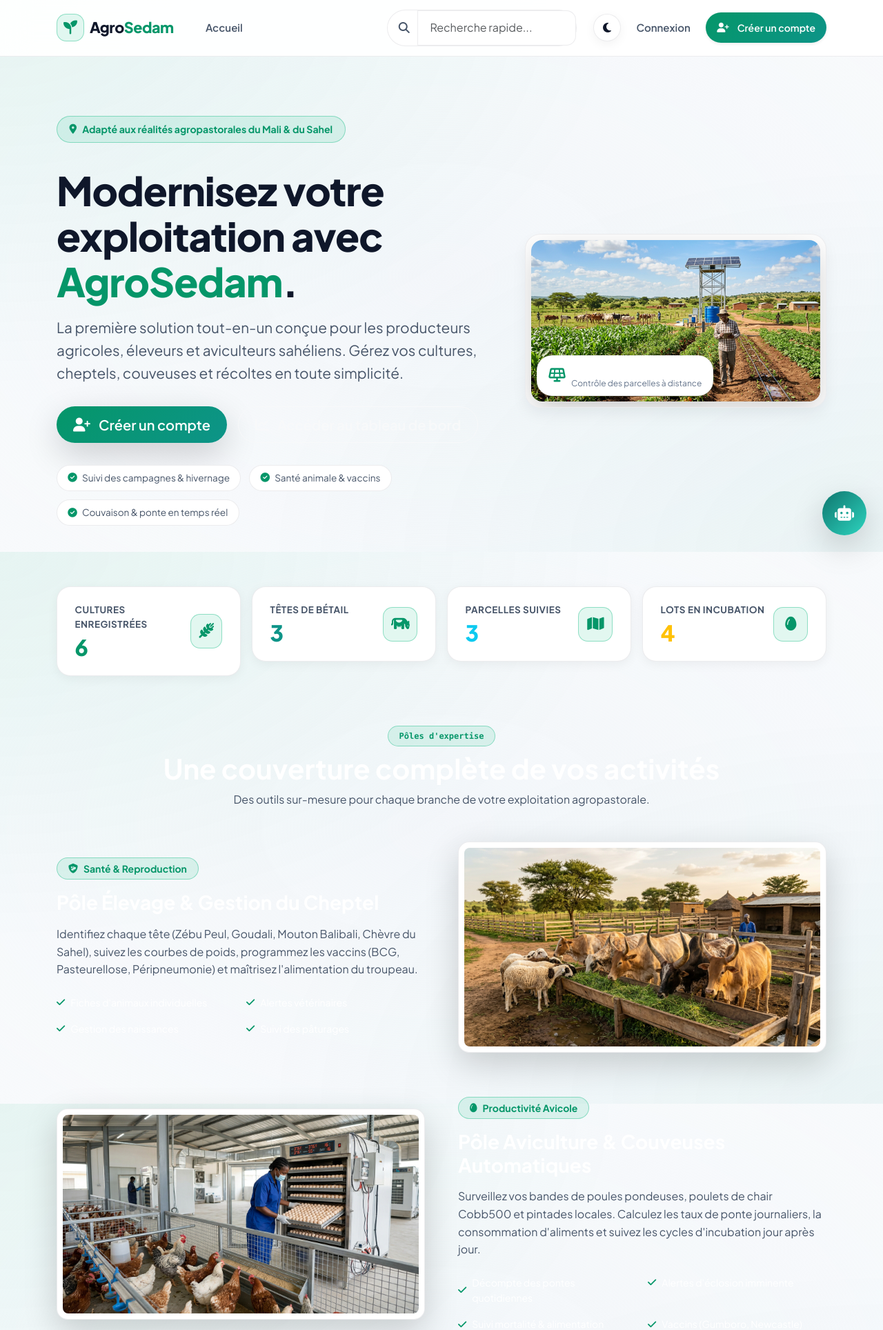
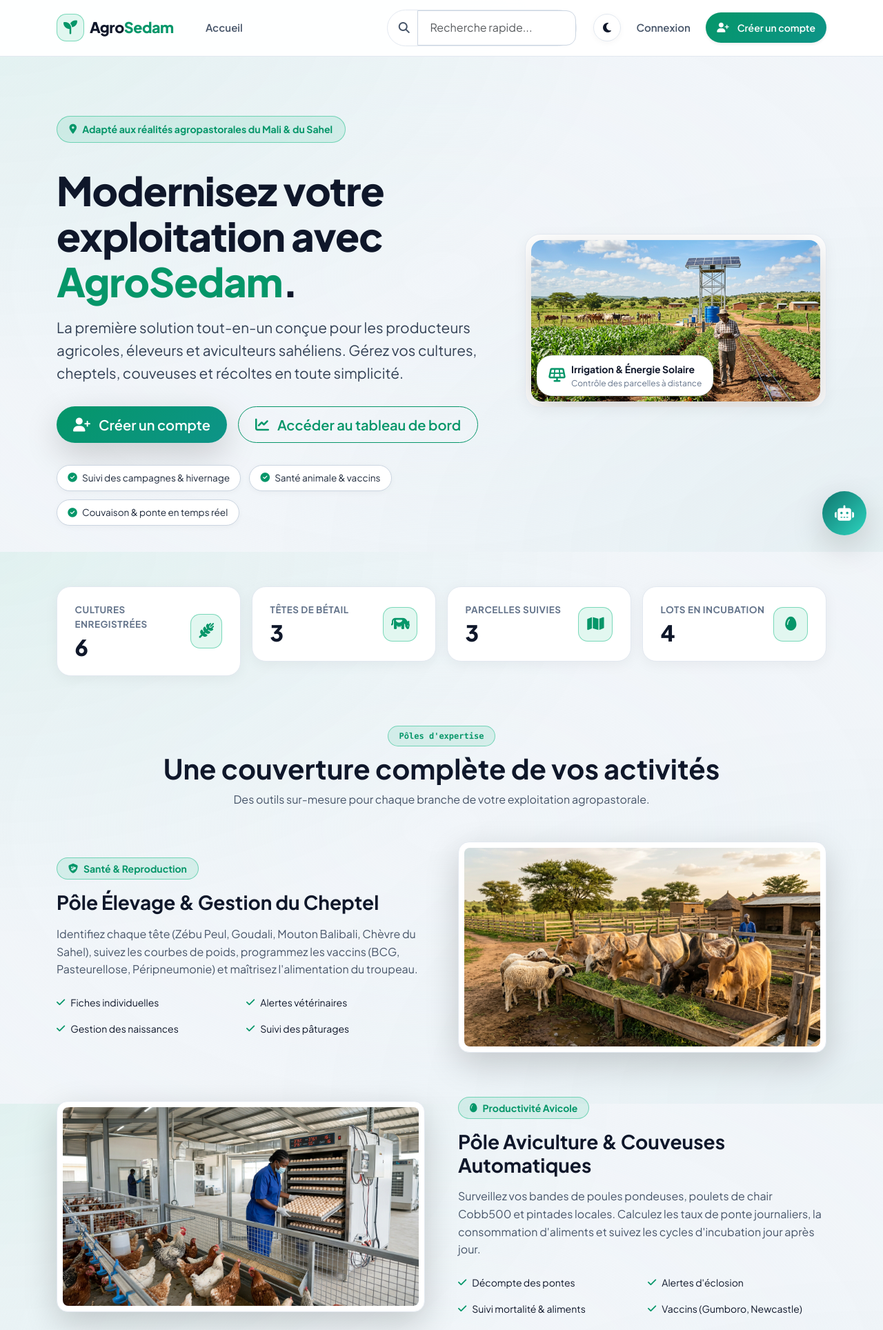
Before and after one commit to Alassane9869/agro, a Django app: page / in a window 1280 px wide. Shown: the top 1928 px of the page at 69% size. Run offline with Django 5.2, Linux system fonts and the light colour scheme; data comes from the database, SQL or seed files in the repository.

Commit message:
Refonte complete du Mode Jour et securite contraste sur toutes les pages de gestion et accueil

```diff
--- a/static/css/style.css
+++ b/static/css/style.css
@@ -12,9 +12,9 @@
     --bg-surface: #0f172a;
     --bg-card: rgba(15, 23, 42, 0.85);
     --bg-card-hover: rgba(22, 33, 56, 0.95);
-    --bg-input: rgba(15, 23, 42, 0.85);
-    --bg-input-focus: rgba(15, 23, 42, 0.98);
-    --bg-nav: rgba(9, 14, 23, 0.9);
+    --bg-input: rgba(15, 23, 42, 0.9);
+    --bg-input-focus: rgba(15, 23, 42, 1);
+    --bg-nav: rgba(9, 14, 23, 0.92);
 
     --primary: #10b981;
     --primary-hover: #059669;
@@ -29,6 +29,7 @@
 
     --text-main: #f8fafc;
     --text-current: #ffffff;
+    --text-heading: #ffffff;
     --text-muted: #cbd5e1;
     --text-dim: #94a3b8;
 
@@ -46,21 +47,21 @@
 }
 
 /* ==========================================
-   2. THÈME CLAIR (LIGHT MODE - DESIGN ÉPURÉ)
+   2. THÈME CLAIR (LIGHT MODE - ULTRA LISIBLE & ÉPURÉ)
    ========================================== */
 [data-theme="light"] {
-    --bg-main: #f8fafc;
+    --bg-main: #f1f5f9;
     --bg-surface: #ffffff;
     --bg-card: #ffffff;
-    --bg-card-hover: #f1f5f9;
+    --bg-card-hover: #f8fafc;
     --bg-input: #ffffff;
     --bg-input-focus: #ffffff;
-    --bg-nav: rgba(255, 255, 255, 0.92);
+    --bg-nav: rgba(255, 255, 255, 0.95);
 
     --primary: #059669;
     --primary-hover: #047857;
     --primary-light: rgba(16, 185, 129, 0.12);
-    --primary-glow: rgba(16, 185, 129, 0.25);
+    --primary-glow: rgba(16, 185, 129, 0.2);
 
     --emerald: #059669;
     --emerald-light: #10b981;
@@ -70,31 +71,243 @@
 
     --text-main: #0f172a;
     --text-current: #0f172a;
+    --text-heading: #0f172a;
     --text-muted: #475569;
     --text-dim: #64748b;
 
-    --border-color: rgba(15, 23, 42, 0.08);
-    --border-highlight: rgba(16, 185, 129, 0.4);
+    --border-color: #e2e8f0;
+    --border-highlight: rgba(16, 185, 129, 0.5);
 
-    --shadow-subtle: 0 4px 15px rgba(0, 0, 0, 0.05);
-    --shadow-card: 0 10px 25px -4px rgba(15, 23, 42, 0.08);
-    --shadow-glow: 0 0 25px rgba(16, 185, 129, 0.15);
+    --shadow-subtle: 0 2px 10px rgba(0, 0, 0, 0.04);
+    --shadow-card: 0 8px 24px -4px rgba(15, 23, 42, 0.08);
+    --shadow-glow: 0 0 20px rgba(16, 185, 129, 0.15);
 
     --bg-gradient-pattern:
-        radial-gradient(at 0% 0%, rgba(16, 185, 129, 0.08) 0px, transparent 50%),
-        radial-gradient(at 100% 100%, rgba(13, 148, 136, 0.06) 0px, transparent 50%),
-        radial-gradient(at 50% 50%, rgba(241, 245, 249, 0.7) 0px, transparent 100%);
+        radial-gradient(at 0% 0%, rgba(16, 185, 129, 0.07) 0px, transparent 50%),
+        radial-gradient(at 100% 100%, rgba(13, 148, 136, 0.05) 0px, transparent 50%),
+        radial-gradient(at 50% 50%, rgba(241, 245, 249, 0.8) 0px, transparent 100%);
 }
 
 /* ==========================================
-   3. BASE & OPTIMISATIONS APPLE iOS & PWA
+   3. SÉCURITÉ CONTRASTE UNIVERSELLE MODE JOUR
+   ========================================== */
+[data-theme="light"] h1,
+[data-theme="light"] h2:not(.cta-banner *),
+[data-theme="light"] h3:not(.cta-banner *),
+[data-theme="light"] h4:not(.cta-banner *),
+[data-theme="light"] h5:not(.cta-banner *),
+[data-theme="light"] h6:not(.cta-banner *),
+[data-theme="light"] .hero-title,
+[data-theme="light"] .text-white:not(.btn-emerald):not(.badge.bg-emerald):not(.cta-banner *):not(.assistant-header *) {
+    color: #0f172a !important;
+}
+
+[data-theme="light"] .text-muted {
+    color: #475569 !important;
+}
+
+[data-theme="light"] .hero-lead {
+    color: #334155 !important;
+}
+
+[data-theme="light"] .hero-badges span {
+    background: #ffffff !important;
+    border: 1px solid #cbd5e1 !important;
+    color: #1e293b !important;
+    box-shadow: 0 2px 8px rgba(0, 0, 0, 0.04);
+}
+
+[data-theme="light"] .feature-card {
+    background: #f8fafc !important;
+    border: 1px solid #e2e8f0 !important;
+    color: #0f172a !important;
+}
+
+[data-theme="light"] .feature-card span {
+    color: #0f172a !important;
+}
+
+[data-theme="light"] .data-card,
+[data-theme="light"] .glass-card:not(.cta-banner),
+[data-theme="light"] .card:not(.cta-banner),
+[data-theme="light"] .mini-stat,
+[data-theme="light"] .section-header {
+    background: #ffffff !important;
+    border: 1px solid #e2e8f0 !important;
+    color: #0f172a !important;
+    box-shadow: 0 4px 20px rgba(0, 0, 0, 0.05);
+}
+
+[data-theme="light"] .mini-stat .mini-value {
+    color: #0f172a !important;
+}
+
+[data-theme="light"] .mini-stat .mini-label {
+    color: #64748b !important;
+}
+
+[data-theme="light"] .data-card:hover,
+[data-theme="light"] .glass-card:hover,
+[data-theme="light"] .mini-stat:hover {
+    background: #f8fafc !important;
+    border-color: var(--primary) !important;
+    box-shadow: 0 10px 25px rgba(0, 0, 0, 0.08) !important;
+}
+
+[data-theme="light"] .table th {
+    background: #f8fafc !important;
+    color: #334155 !important;
+    border-bottom: 2px solid #e2e8f0 !important;
+    font-weight: 700 !important;
+}
+
+[data-theme="light"] .table td {
+    background: #ffffff !important;
+    color: #0f172a !important;
+    border-bottom: 1px solid #f1f5f9 !important;
+}
+
+[data-theme="light"] .table tr:hover td {
+    background: #f8fafc !important;
+}
+
+[data-theme="light"] .form-control,
+[data-theme="light"] .form-select,
+[data-theme="light"] .generic-styled-form input,
+[data-theme="light"] .generic-styled-form select,
+[data-theme="light"] .generic-styled-form textarea,
+[data-theme="light"] .form-card input,
+[data-theme="light"] .form-card select,
+[data-theme="light"] .form-card textarea {
+    background: #ffffff !important;
+    border: 1px solid #cbd5e1 !important;
+    color: #0f172a !important;
+}
+
+[data-theme="light"] .form-control:focus,
+[data-theme="light"] .form-select:focus,
+[data-theme="light"] .generic-styled-form input:focus {
+    border-color: var(--primary) !important;
+    background: #ffffff !important;
+    box-shadow: 0 0 0 3px rgba(16, 185, 129, 0.2) !important;
+}
+
+[data-theme="light"] .form-label,
+[data-theme="light"] .generic-styled-form label,
+[data-theme="light"] .form-card label {
+    color: #1e293b !important;
+    font-weight: 600 !important;
+}
+
+[data-theme="light"] .auth-card {
+    background: #ffffff !important;
+    border: 1px solid #e2e8f0 !important;
+    box-shadow: 0 15px 35px rgba(0, 0, 0, 0.08) !important;
+}
+
+[data-theme="light"] .demo-box {
+    background: #f8fafc !important;
+    border: 1px solid #e2e8f0 !important;
+}
+
+[data-theme="light"] .demo-box div {
+    color: #0f172a !important;
+}
+
+[data-theme="light"] .empty-state {
+    background: #ffffff !important;
+    border: 2px dashed #cbd5e1 !important;
+}
+
+[data-theme="light"] .empty-state h4 {
+    color: #0f172a !important;
+}
+
+[data-theme="light"] .empty-state p {
+    color: #475569 !important;
+}
+
+[data-theme="light"] .activity-item {
+    border-bottom: 1px solid #f1f5f9 !important;
+}
+
+[data-theme="light"] .activity-item p {
+    color: #0f172a !important;
+}
+
+[data-theme="light"] .glass-dropdown {
+    background: #ffffff !important;
+    border: 1px solid #e2e8f0 !important;
+    box-shadow: 0 10px 30px rgba(0, 0, 0, 0.1) !important;
+}
+
+[data-theme="light"] .dropdown-item {
+    color: #334155 !important;
+}
+
+[data-theme="light"] .dropdown-item:hover {
+    background: #f1f5f9 !important;
+    color: #0f172a !important;
+}
+
+[data-theme="light"] .assistant-messages {
+    background: #f8fafc !important;
+}
+
+[data-theme="light"] .assistant-bubble.assistant {
+    background: #ffffff !important;
+    color: #0f172a !important;
+    border: 1px solid #e2e8f0 !important;
+}
+
+[data-theme="light"] .assistant-suggestions,
+[data-theme="light"] .assistant-input-row {
+    background: #ffffff !important;
+    border-top: 1px solid #e2e8f0 !important;
+}
+
+[data-theme="light"] .assistant-input-row input {
+    background: #f1f5f9 !important;
+    color: #0f172a !important;
+    border: 1px solid #cbd5e1 !important;
+}
+
+[data-theme="light"] .pwa-install-banner {
+    background: #ffffff !important;
+    border: 1px solid #e2e8f0 !important;
+    color: #0f172a !important;
+}
+
+[data-theme="light"] .btn-light {
+    background: #f1f5f9 !important;
+    color: #0f172a !important;
+    border: 1px solid #cbd5e1 !important;
+}
+
+[data-theme="light"] .btn-light:hover {
+    background: #e2e8f0 !important;
+    color: #0f172a !important;
+}
+
+[data-theme="light"] .btn-outline-light {
+    border-color: var(--primary) !important;
+    color: var(--primary) !important;
+    background: transparent !important;
+}
+
+[data-theme="light"] .btn-outline-light:hover {
+    background: var(--primary) !important;
+    color: #ffffff !important;
+}
+
+/* ==========================================
+   4. BASE & STYLES GLOBAUX
    ========================================== */
 * {
     margin: 0;
     padding: 0;
     box-sizing: border-box;
     -webkit-tap-highlight-color: transparent;
-    -webkit-touch-callout: none;
 }
 
 html {
@@ -104,7 +317,7 @@ html {
 }
 
 body {
-    font-family: 'Plus Jakarta Sans', -apple-system, BlinkMacSystemFont, 'Segoe UI', Roboto, Helvetica, Arial, sans-serif;
+    font-family: 'Plus Jakarta Sans', -apple-system, BlinkMacSystemFont, 'Segoe UI', Roboto, sans-serif;
     background-color: var(--bg-main);
     background-image: var(--bg-gradient-pattern);
     background-attachment: fixed;
@@ -576,7 +768,10 @@ body {
 .form-control, .form-select,
 .generic-styled-form input,
 .generic-styled-form select,
-.generic-styled-form textarea {
+.generic-styled-form textarea,
+.form-card input,
+.form-card select,
+.form-card textarea {
     background: var(--bg-input) !important;
     border: 1px solid var(--border-color) !important;
     color: var(--text-current) !important;
--- a/templates/gestion/home.html
+++ b/templates/gestion/home.html
@@ -21,14 +21,14 @@
                     <a class="btn btn-emerald btn-lg px-4 shadow-lg" href="{% url 'signup' %}">
                         <i class="fas fa-user-plus me-1"></i> Créer un compte
                     </a>
-                    <a class="btn btn-outline-light btn-lg px-4" href="{% url 'dashboard' %}">
+                    <a class="btn btn-outline-emerald btn-lg px-4" href="{% url 'dashboard' %}">
                         <i class="fas fa-chart-line me-1"></i> Accéder au tableau de bord
                     </a>
                 </div>
                 <div class="hero-badges fade-in-up delay-4">
-                    <span><i class="fas fa-check-circle"></i> Suivi des campagnes & hivernage</span>
-                    <span><i class="fas fa-check-circle"></i> Santé animale & vaccins</span>
-                    <span><i class="fas fa-check-circle"></i> Couvaison & ponte en temps réel</span>
+                    <span><i class="fas fa-check-circle text-emerald"></i> Suivi des campagnes & hivernage</span>
+                    <span><i class="fas fa-check-circle text-emerald"></i> Santé animale & vaccins</span>
+                    <span><i class="fas fa-check-circle text-emerald"></i> Couvaison & ponte en temps réel</span>
                 </div>
             </div>
 
@@ -38,7 +38,7 @@
                     <div class="hero-floating-badge glass-card px-3 py-2 position-absolute bottom-0 start-0 m-3 d-flex align-items-center gap-2">
                         <i class="fas fa-solar-panel text-emerald fs-5"></i>
                         <div>
-                            <div class="small fw-bold text-white">Irrigation & Énergie Solaire</div>
+                            <div class="small fw-bold text-current">Irrigation & Énergie Solaire</div>
                             <div class="text-dim extra-small">Contrôle des parcelles à distance</div>
                         </div>
                     </div>
@@ -94,7 +94,7 @@
 <section class="container py-5">
     <div class="text-center max-w-700 mx-auto mb-5 fade-in-up">
         <span class="badge bg-emerald-subtle text-emerald px-3 py-2 rounded-pill font-monospace mb-2">Pôles d'expertise</span>
-        <h2 class="display-6 fw-bold text-white">Une couverture complète de vos activités</h2>
+        <h2 class="display-6 fw-bold text-current">Une couverture complète de vos activités</h2>
         <p class="text-muted">Des outils sur-mesure pour chaque branche de votre exploitation agropastorale.</p>
     </div>
 
@@ -109,28 +109,28 @@
             <div class="d-inline-flex align-items-center gap-2 px-3 py-1 rounded-pill bg-emerald-subtle text-emerald small fw-bold mb-3">
                 <i class="fas fa-shield-dog"></i> Santé & Reproduction
             </div>
-            <h3 class="fw-bold text-white mb-3">Pôle Élevage & Gestion du Cheptel</h3>
+            <h3 class="fw-bold text-current mb-3">Pôle Élevage & Gestion du Cheptel</h3>
             <p class="text-muted mb-4">
                 Identifiez chaque tête (Zébu Peul, Goudali, Mouton Balibali, Chèvre du Sahel), suivez les courbes de poids, programmez les vaccins (BCG, Pasteurellose, Péripneumonie) et maîtrisez l'alimentation du troupeau.
             </p>
             <div class="row g-3">
                 <div class="col-6">
-                    <div class="d-flex align-items-center gap-2 text-white small">
-                        <i class="fas fa-check text-emerald"></i> Fiches d'animaux individuelles
+                    <div class="d-flex align-items-center gap-2 text-current small">
+                        <i class="fas fa-check text-emerald"></i> Fiches individuelles
                     </div>
                 </div>
                 <div class="col-6">
-                    <div class="d-flex align-items-center gap-2 text-white small">
+                    <div class="d-flex align-items-center gap-2 text-current small">
                         <i class="fas fa-check text-emerald"></i> Alertes vétérinaires
                     </div>
                 </div>
                 <div class="col-6">
-                    <div class="d-flex align-items-center gap-2 text-white small">
+                    <div class="d-flex align-items-center gap-2 text-current small">
                         <i class="fas fa-check text-emerald"></i> Gestion des naissances
                     </div>
                 </div>
                 <div class="col-6">
-                    <div class="d-flex align-items-center gap-2 text-white small">
+                    <div class="d-flex align-items-center gap-2 text-current small">
                         <i class="fas fa-check text-emerald"></i> Suivi des pâturages
                     </div>
                 </div>
@@ -149,28 +149,28 @@
             <div class="d-inline-flex align-items-center gap-2 px-3 py-1 rounded-pill bg-emerald-subtle text-emerald small fw-bold mb-3">
                 <i class="fas fa-egg"></i> Productivité Avicole
             </div>
-            <h3 class="fw-bold text-white mb-3">Pôle Aviculture & Couveuses Automatiques</h3>
+            <h3 class="fw-bold text-current mb-3">Pôle Aviculture & Couveuses Automatiques</h3>
             <p class="text-muted mb-4">
                 Surveillez vos bandes de poules pondeuses, poulets de chair Cobb500 et pintades locales. Calculez les taux de ponte journaliers, la consommation d'aliments et suivez les cycles d'incubation jour après jour.
             </p>
             <div class="row g-3">
                 <div class="col-6">
-                    <div class="d-flex align-items-center gap-2 text-white small">
-                        <i class="fas fa-check text-emerald"></i> Décompte des pontes quotidiennes
+                    <div class="d-flex align-items-center gap-2 text-current small">
+                        <i class="fas fa-check text-emerald"></i> Décompte des pontes
                     </div>
                 </div>
                 <div class="col-6">
-                    <div class="d-flex align-items-center gap-2 text-white small">
-                        <i class="fas fa-check text-emerald"></i> Alertes d'éclosion imminente
+                    <div class="d-flex align-items-center gap-2 text-current small">
+                        <i class="fas fa-check text-emerald"></i> Alertes d'éclosion
                     </div>
                 </div>
                 <div class="col-6">
-                    <div class="d-flex align-items-center gap-2 text-white small">
-                        <i class="fas fa-check text-emerald"></i> Suivi mortalité & alimentation
+                    <div class="d-flex align-items-center gap-2 text-current small">
+                        <i class="fas fa-check text-emerald"></i> Suivi mortalité & aliments
                     </div>
                 </div>
                 <div class="col-6">
-                    <div class="d-flex align-items-center gap-2 text-white small">
+                    <div class="d-flex align-items-center gap-2 text-current small">
                         <i class="fas fa-check text-emerald"></i> Vaccins (Gumboro, Newcastle)
                     </div>
                 </div>
@@ -183,7 +183,7 @@
 <section class="container py-5">
     <div class="d-flex justify-content-between align-items-center flex-wrap gap-3 mb-4 fade-in-up">
         <div>
-            <h2 class="fw-bold text-white mb-1"><i class="fas fa-cubes text-emerald me-2"></i>Fonctionnalités Clés</h2>
+            <h2 class="fw-bold text-current mb-1"><i class="fas fa-cubes text-emerald me-2"></i>Fonctionnalités Clés</h2>
             <p class="text-muted mb-0">Tous les outils indispensables pour gérer votre domaine au quotidien</p>
         </div>
     </div>
@@ -193,7 +193,7 @@
                 <div class="card-icon-wrapper mb-3">
                     <i class="fas fa-seedling text-emerald fs-4"></i>
                 </div>
-                <h4 class="fw-bold text-white mb-2">Agriculture & Maraîchage</h4>
+                <h4 class="fw-bold text-current mb-2">Agriculture & Maraîchage</h4>
                 <p class="text-muted mb-0">Planifiez les campagnes d'hivernage et de contre-saison (Maïs, Riz, Tomate, Oignon, Gombo). Suivez les dates de récolte et calculez vos rendements.</p>
             </div>
         </div>
@@ -202,7 +202,7 @@
                 <div class="card-icon-wrapper mb-3">
                     <i class="fas fa-cow text-teal fs-4"></i>
                 </div>
-                <h4 class="fw-bold text-white mb-2">Élevage & Santé Animale</h4>
+                <h4 class="fw-bold text-current mb-2">Élevage & Santé Animale</h4>
                 <p class="text-muted mb-0">Fiches individuelles avec matricule, race, sexe, statut sanitaire et historique des vaccinations et déparasitages.</p>
             </div>
         </div>
@@ -211,7 +211,7 @@
                 <div class="card-icon-wrapper mb-3">
                     <i class="fas fa-feather text-info fs-4"></i>
                 </div>
-                <h4 class="fw-bold text-white mb-2">Aviculture & Ponte</h4>
+                <h4 class="fw-bold text-current mb-2">Aviculture & Ponte</h4>
                 <p class="text-muted mb-0">Gestion précise des effectifs (entrées, sorties, pertes), enregistrement de la ponte et suivi de l'alimentation des volailles.</p>
             </div>
         </div>
@@ -220,7 +220,7 @@
                 <div class="card-icon-wrapper mb-3">
                     <i class="fas fa-egg text-warning fs-4"></i>
                 </div>
-                <h4 class="fw-bold text-white mb-2">Couveuses & Éclosions</h4>
+                <h4 class="fw-bold text-current mb-2">Couveuses & Éclosions</h4>
                 <p class="text-muted mb-0">Gestion du mirage et compte à rebours avant éclosion avec alertes pour humidifier et préparer les poussinières.</p>
             </div>
         </div>
@@ -229,7 +229,7 @@
                 <div class="card-icon-wrapper mb-3">
                     <i class="fas fa-map-location-dot text-danger fs-4"></i>
                 </div>
-                <h4 class="fw-bold text-white mb-2">Parcelles & Terrains</h4>
+                <h4 class="fw-bold text-current mb-2">Parcelles & Terrains</h4>
                 <p class="text-muted mb-0">Cartographie des superficies en hectares, type de sol (argileux, sablo-limoneux) et rotation des cultures.</p>
             </div>
         </div>
@@ -238,7 +238,7 @@
                 <div class="card-icon-wrapper mb-3">
                     <i class="fas fa-robot text-emerald fs-4"></i>
                 </div>
-                <h4 class="fw-bold text-white mb-2">Assistant IA AgroSedam</h4>
+                <h4 class="fw-bold text-current mb-2">Assistant IA AgroSedam</h4>
                 <p class="text-muted mb-0">Posez vos questions agronomiques en direct : traitements naturels, périodes de semis idéales et posologies vétérinaires.</p>
             </div>
         </div>
@@ -249,7 +249,7 @@
 <section class="container py-5">
     <div class="cta-banner p-5 text-center text-white rounded-4 fade-in-up position-relative overflow-hidden">
         <div class="cta-content position-relative z-2">
-            <h2 class="display-6 fw-bold mb-3">Faites passer votre ferme au niveau supérieur</h2>
+            <h2 class="display-6 fw-bold text-white mb-3">Faites passer votre ferme au niveau supérieur</h2>
             <p class="lead text-emerald-light mb-4 mx-auto" style="max-width: 680px;">
                 Rejoignez AgroSedam dès aujourd'hui et commencez à digitaliser vos parcelles, troupeaux et récoltes.
             </p>
```
Also changed, not shown: other parts of static/css/style.css (+12 -34 lines).
